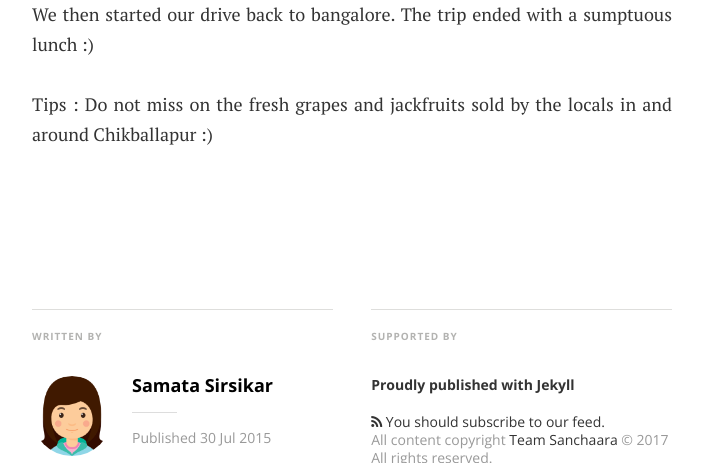
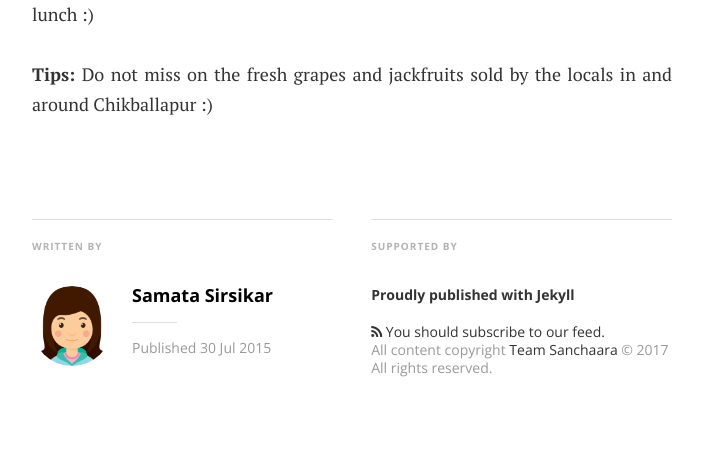
Before and after one commit to sandeepraju/sanchaara.in, a Jekyll site: the page built from _posts/2015-07-30-let-us-go-on-a-road-trip-now.md, in a window 1280 px wide and 900 px high, scrolled down 5113 px, cut to the strip 198-661 px from the top of the window. Shown: the whole strip, without its empty margins (288-991 px from the left). Built offline with Jekyll 4.4.1, drawn with Linux system fonts in a browser that asks for light colours; nearby versions of some CDN libraries; some web fonts are replaced; some of the changed text lies outside the part shown.

Commit message:
fixes nandi hills blog post

```diff
--- a/_posts/2015-07-30-let-us-go-on-a-road-trip-now.md
+++ b/_posts/2015-07-30-let-us-go-on-a-road-trip-now.md
@@ -44,6 +44,4 @@ Little do people know about the birthplace of Vishveshvaraya - Muddenahalli, whi
 
 We then started our drive back to bangalore. The trip ended with a sumptuous lunch :)
 
-Tips : Do not miss on the fresh grapes and jackfruits sold by the locals in and around Chikballapur :)
-
-&nbsp;
+__Tips:__ Do not miss on the fresh grapes and jackfruits sold by the locals in and around Chikballapur :)
```
Also changed, not shown: other parts of _posts/2015-07-30-let-us-go-on-a-road-trip-now.md (+1 -1 lines).
